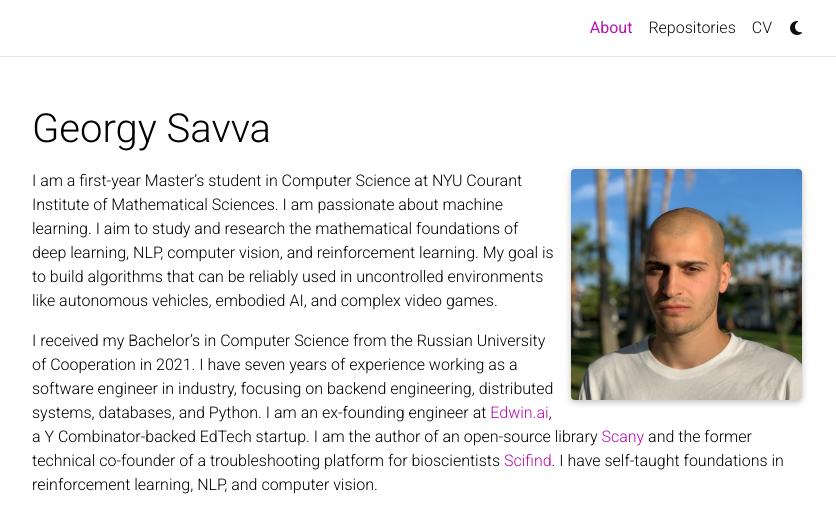
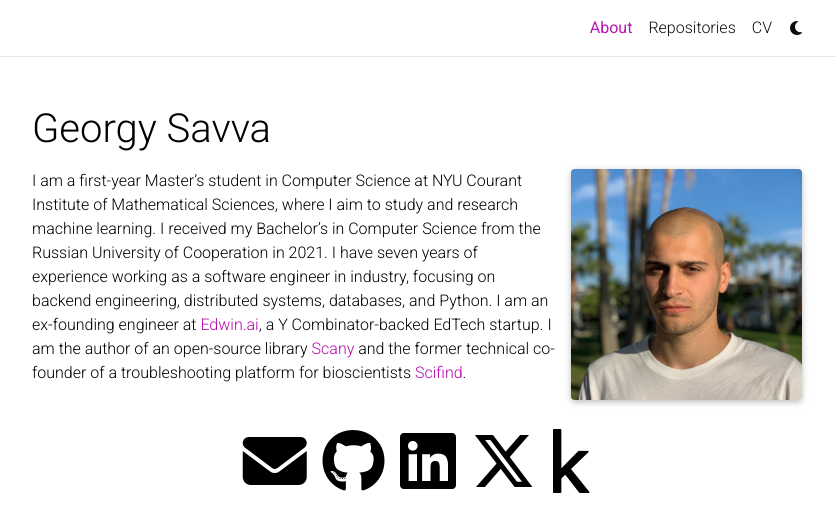
Before and after one commit to georgysavva/georgysavva.github.io, a Jekyll site: the page built from _pages/about.md, in a window 1280 px wide, cut to the strip 0-508 px from the top of the page. Shown: the whole strip, without its empty margins (223-1059 px from the left). Built offline with Jekyll 4.4.1, drawn with Linux system fonts in a browser that asks for light colours; full-size pictures stand in for the smaller copies a plugin makes; comment, search, counter and statistics services are not loaded; a style sheet for code colours, icons or effects is not loaded.

Commit message:
update about

```diff
--- a/_pages/about.md
+++ b/_pages/about.md
@@ -22,6 +22,4 @@
 social: true # includes social icons at the bottom of the page
 ---
 
-I am a first-year Master's student in Computer Science at NYU Courant Institute of Mathematical Sciences. I am passionate about machine learning. I aim to study and research the mathematical foundations of deep learning, NLP, computer vision, and reinforcement learning. My goal is to build algorithms that can be reliably used in uncontrolled environments like autonomous vehicles, embodied AI, and complex video games.
-
-I received my Bachelor's in Computer Science from the Russian University of Cooperation in 2021. I have seven years of experience working as a software engineer in industry, focusing on backend engineering, distributed systems, databases, and Python. I am an ex-founding engineer at [Edwin.ai](https://www.ycombinator.com/companies/edwin), a Y Combinator-backed EdTech startup. I am the author of an open-source library [Scany](https://github.com/georgysavva/scany) and the former technical co-founder of a troubleshooting platform for bioscientists [Scifind](https://twitter.com/sci_find). I have self-taught foundations in reinforcement learning, NLP, and computer vision.
+I am a first-year Master's student in Computer Science at NYU Courant Institute of Mathematical Sciences, where I aim to study and research machine learning. I received my Bachelor's in Computer Science from the Russian University of Cooperation in 2021. I have seven years of experience working as a software engineer in industry, focusing on backend engineering, distributed systems, databases, and Python. I am an ex-founding engineer at [Edwin.ai](https://www.ycombinator.com/companies/edwin), a Y Combinator-backed EdTech startup. I am the author of an open-source library [Scany](https://github.com/georgysavva/scany) and the former technical co-founder of a troubleshooting platform for bioscientists [Scifind](https://twitter.com/sci_find).
```
